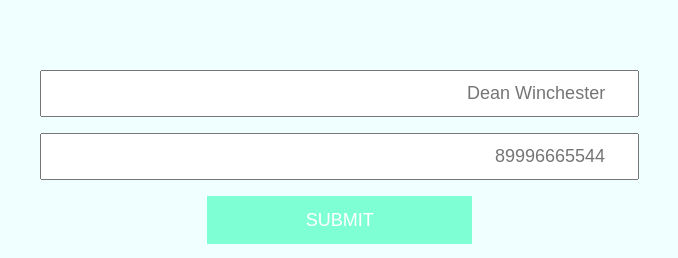
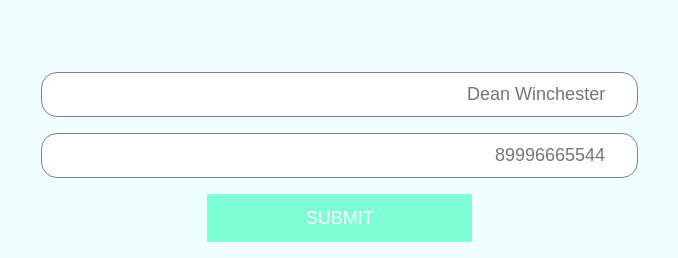
Before and after one commit to SolJker/LevelUp, a plain HTML site: page index.html in a window 1280 px wide. Shown: the part 2401-2659 px from the top of the page, 429-1107 px from the left. Drawn offline with Linux system fonts and the light colour scheme.

Commit message:
Update style.css

```diff
--- a/style.css
+++ b/style.css
@@ -365,6 +365,8 @@ input{
     padding: .6rem 2rem .6rem 2rem;
     margin-bottom: 1rem;
     font-size: 18px;
+    border: 1px solid grey;
+    border-radius: 1rem;
 }
 
 .prices{
```
